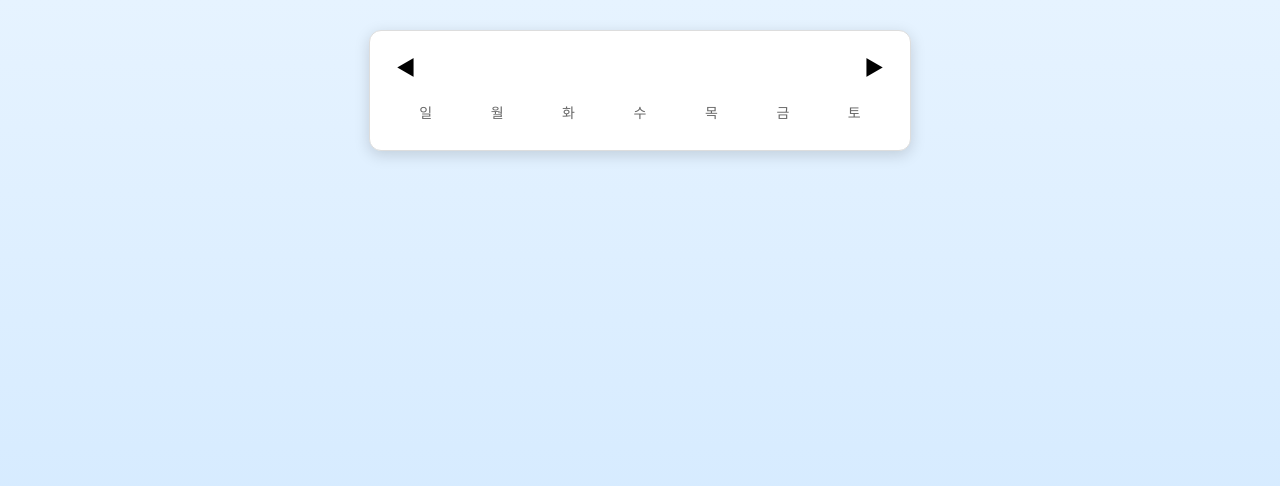
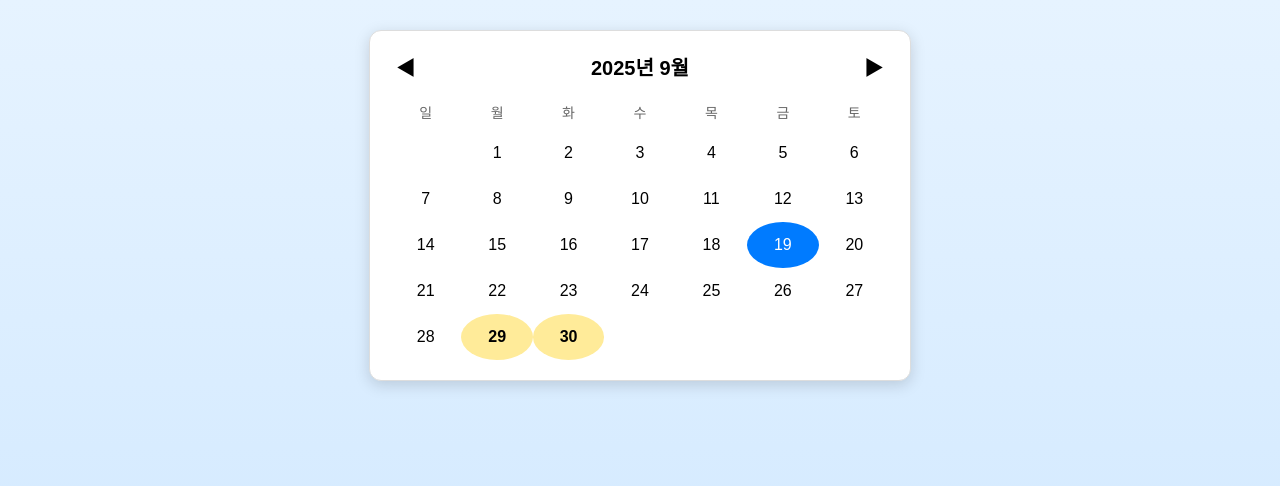
Before and after one commit to gunwi14/calendar.github.io, a plain HTML site: page index.html in a window 1280 px wide. Drawn offline with Linux system fonts and the light colour scheme.

Commit message:
Update index.html

```diff
--- a/index.html
+++ b/index.html
@@ -97,4 +97,77 @@
       <div>일</div><div>월</div><div>화</div><div>수</div>
       <div>목</div><div>금</div><div>토</div>
     </div>
-    <div class="dates" i
+    <div class="dates" id="dates"></div>
+    <div class="event" id="event"></div>
+  </div>
+
+  <script>
+    const monthYear = document.getElementById("monthYear");
+    const dates = document.getElementById("dates");
+    const eventBox = document.getElementById("event");
+    let viewDate = new Date();
+
+    // 일정 데이터 (9월 23일 일정 제거됨)
+    const events = {
+      "2025-09-29": "중간고사",
+      "2025-09-30": "중간고사",
+      "2025-10-01": "중간고사",
+      "2025-10-02": "중간고사"
+    };
+
+    function renderCalendar() {
+      dates.innerHTML = "";
+      const year = viewDate.getFullYear();
+      const month = viewDate.getMonth();
+
+      monthYear.textContent = `${year}년 ${month + 1}월`;
+
+      const firstDay = new Date(year, month, 1).getDay();
+      const lastDate = new Date(year, month + 1, 0).getDate();
+
+      for (let i = 0; i < firstDay; i++) {
+        dates.innerHTML += "<div></div>";
+      }
+
+      const today = new Date();
+      for (let d = 1; d <= lastDate; d++) {
+        const date = document.createElement("div");
+        date.textContent = d;
+        const key = `${year}-${String(month + 1).padStart(2, "0")}-${String(d).padStart(2, "0")}`;
+
+        if (
+          d === today.getDate() &&
+          month === today.getMonth() &&
+          year === today.getFullYear()
+        ) {
+          date.classList.add("today");
+        }
+
+        if (events[key]) {
+          date.classList.add("highlight");
+          date.onclick = () => {
+            eventBox.textContent = events[key];
+            eventBox.style.display = "block";
+          };
+        }
+
+        dates.appendChild(date);
+      }
+    }
+
+    document.getElementById("prev").onclick = () => {
+      viewDate.setMonth(viewDate.getMonth() - 1);
+      renderCalendar();
+      eventBox.style.display = "none";
+    };
+
+    document.getElementById("next").onclick = () => {
+      viewDate.setMonth(viewDate.getMonth() + 1);
+      renderCalendar();
+      eventBox.style.display = "none";
+    };
+
+    renderCalendar();
+  </script>
+</body>
+</html>
```
